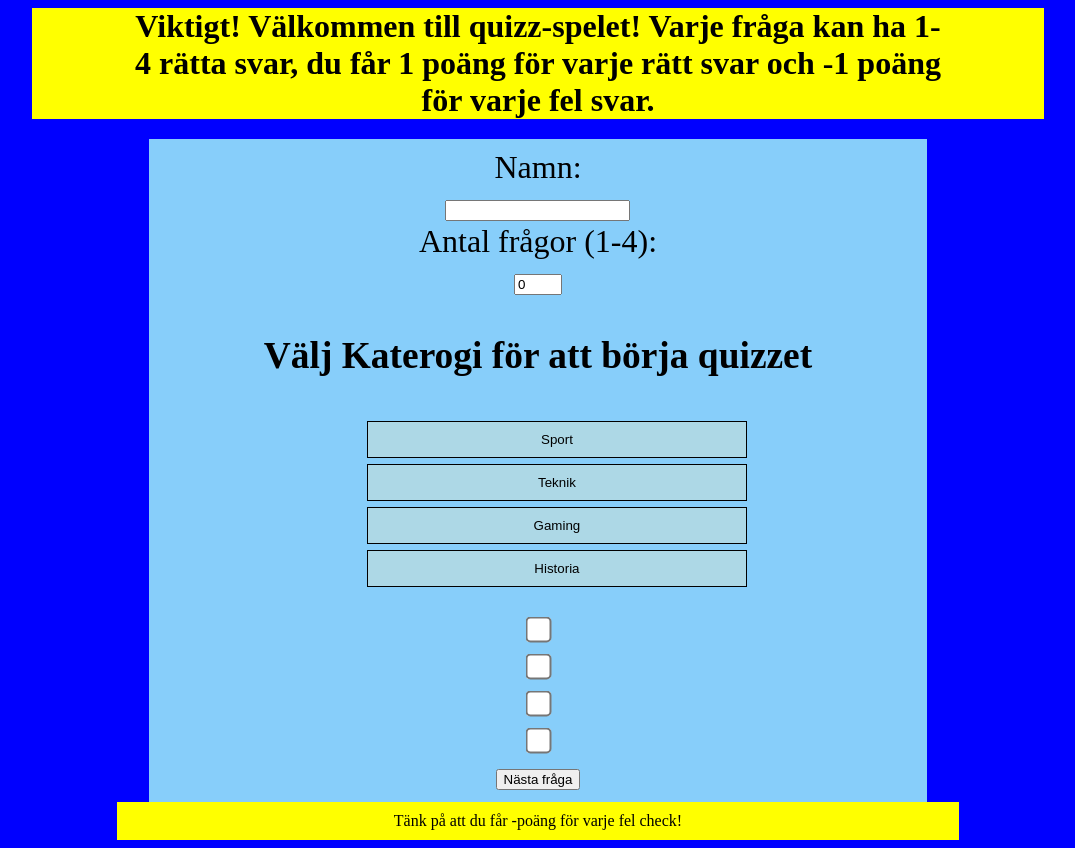
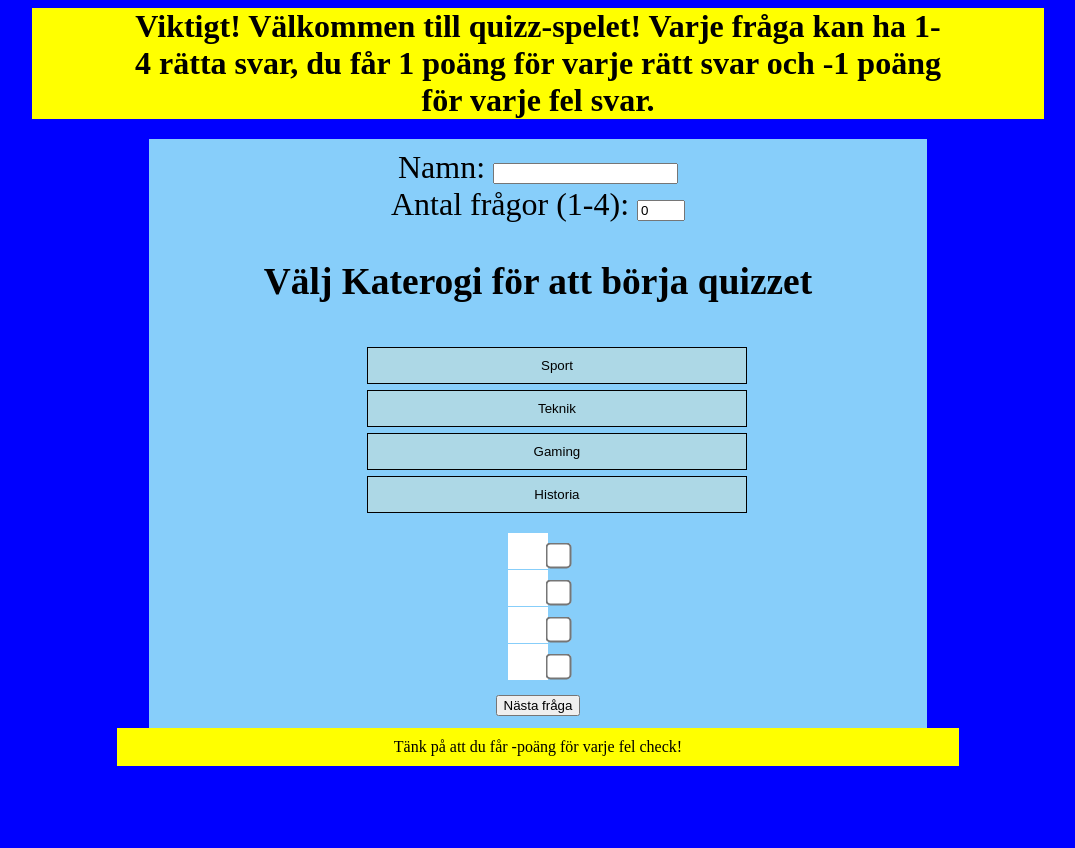
Before and after one commit to ztreg/quiz, a plain HTML site: page index.html in a window 1280 px wide. Shown: the whole page, without its empty margins (102-1177 px from the left). After the commit the page ends 800 px from the top, so only its background shows below. Drawn offline with Linux system fonts and the light colour scheme.

Commit message:
design add

```diff
--- a/index.html
+++ b/index.html
@@ -17,12 +17,11 @@
     </div>
     <div id="catContainer">
         <form>
-            Namn:<br>
-            <input type="text" id="name" value=""></br>
-            Antal frågor (1-4):<br>
+            Namn: <input type="text" id="name" value=""></br>
+            Antal frågor (1-4):
     <input type="number" value=0 id="nmrOfQuestions" min="1" max="5">
     <h3>Välj Katerogi för att börja quizzet</h3>
-    <button type="button" class="category" onClick="choseCategory();" id="cat1" value="Sport">Sport</button>
+    <button type="button" class="category" onClick="choseCategory1();" id="cat1" value="Sport">Sport</button>
     <button type="button" class="category" onClick="choseCategory2();" id="cat2">Teknik</button>
     <button type="button" class="category" onClick="choseCategory3();" id="cat3">Gaming</button>
     <button type="button" class="category" onClick="choseCategory4();" id="cat4">Historia</button>
--- a/maincss.css
+++ b/maincss.css
@@ -45,6 +45,8 @@ body {
 #label1, #label2, #label3, #label4 {
 width: 100%;
 background-color: white;
+padding-left: 20px;
+padding-right: 20px;
 
 }
 
```
